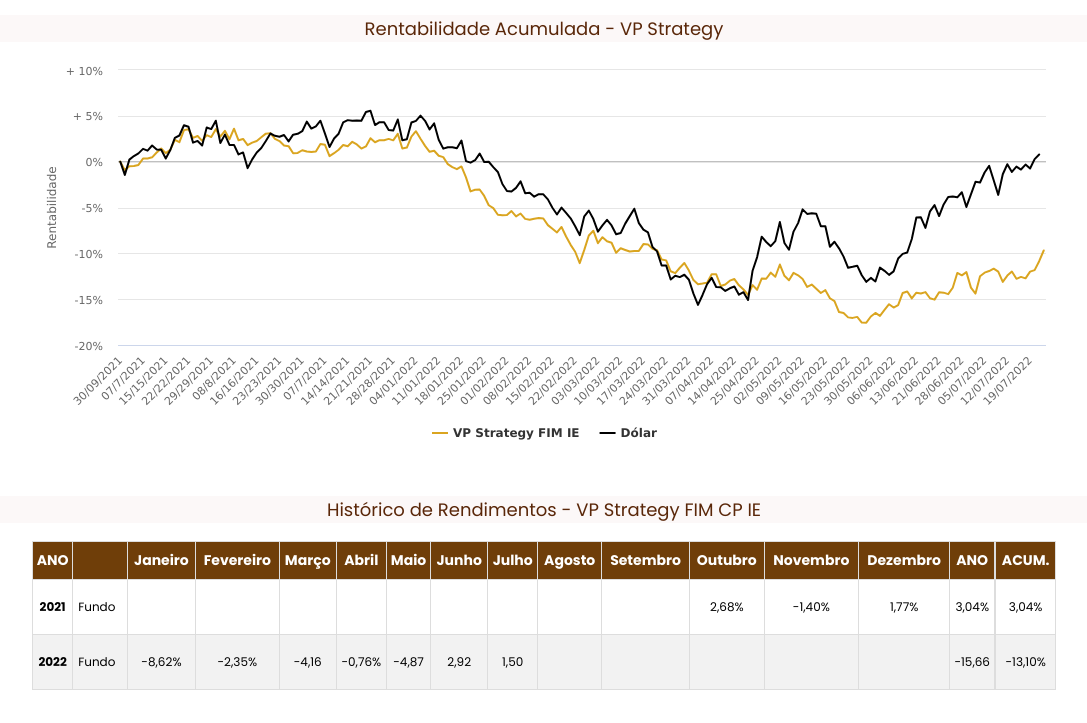
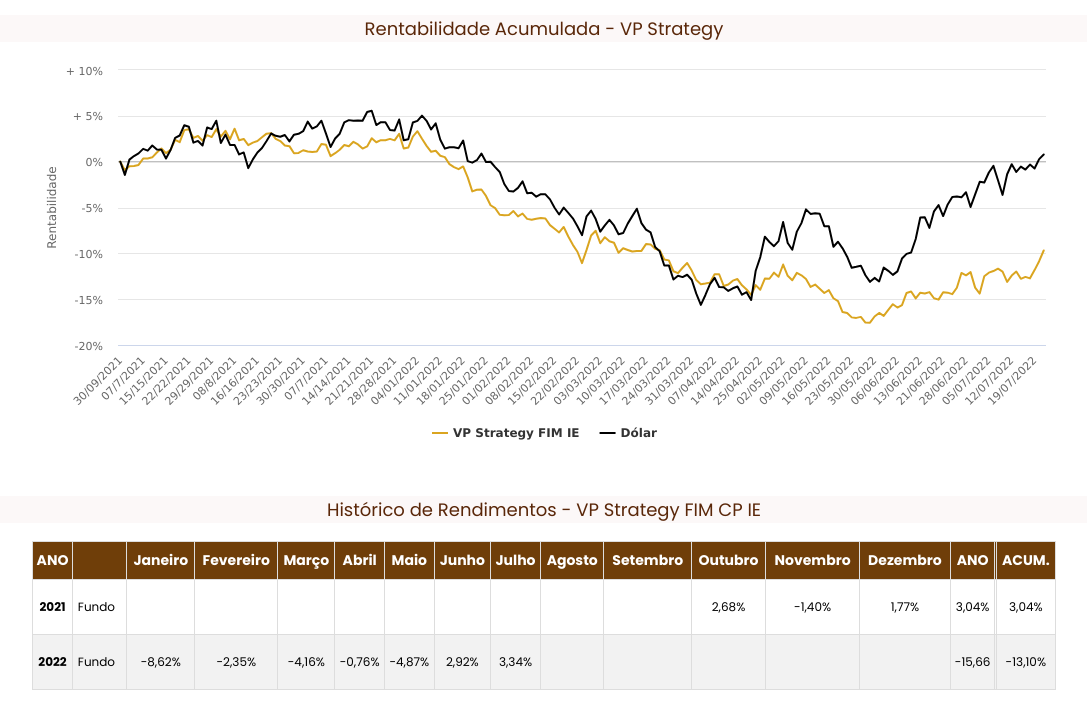
Before and after one commit to KevenWM/portalequity, a website: page vp.html in a window 1280 px wide. Shown: the part 348-1071 px from the top of the page, without its empty margins (96-1183 px from the left). Drawn offline with nearby package versions, Linux system fonts and the light colour scheme; sample sign-in values are in the browser's storage.

Commit message:
att rentabilidades julho

```diff
--- a/js/highcharts-zoom.js
+++ b/js/highcharts-zoom.js
@@ -1435,6 +1435,9 @@
                 '19/07/2022',
                 '20/07/2022',
                 '21/07/2022',
+                '22/07/2022',
+                '25/07/2022',
+                '26/07/2022',
 
             ]
         },
--- a/js/highchartsvp.js
+++ b/js/highchartsvp.js
@@ -471,7 +471,6 @@
                     0.8722,
                     0.8743,
                     0.8727,
-                    0.88,
                     0.8817,
                     0.8914,
                     0.9031,
--- a/vp.html
+++ b/vp.html
@@ -156,11 +156,11 @@
                                 <td class="fund-ibov-desc"> &nbsp <br> Fundo&nbsp&nbsp <br> &nbsp</td>
                                 <td>-8,62%</td>
                                 <td>-2,35%</td>
-                                <td>-4,16</td>
+                                <td>-4,16%</td>
                                 <td>-0,76%</td>
-                                <td>-4,87</td>
-                                <td>2,92</td>
-                                <td>1,50</td>
+                                <td>-4,87%</td>
+                                <td>2,92%</td>
+                                <td>3,34%</td>
                                 <td></td>
                                 <td></td>
                                 <td></td>
```
Also changed, not shown: index.html (+1 -1 lines), prev.html (+1 -1 lines).
